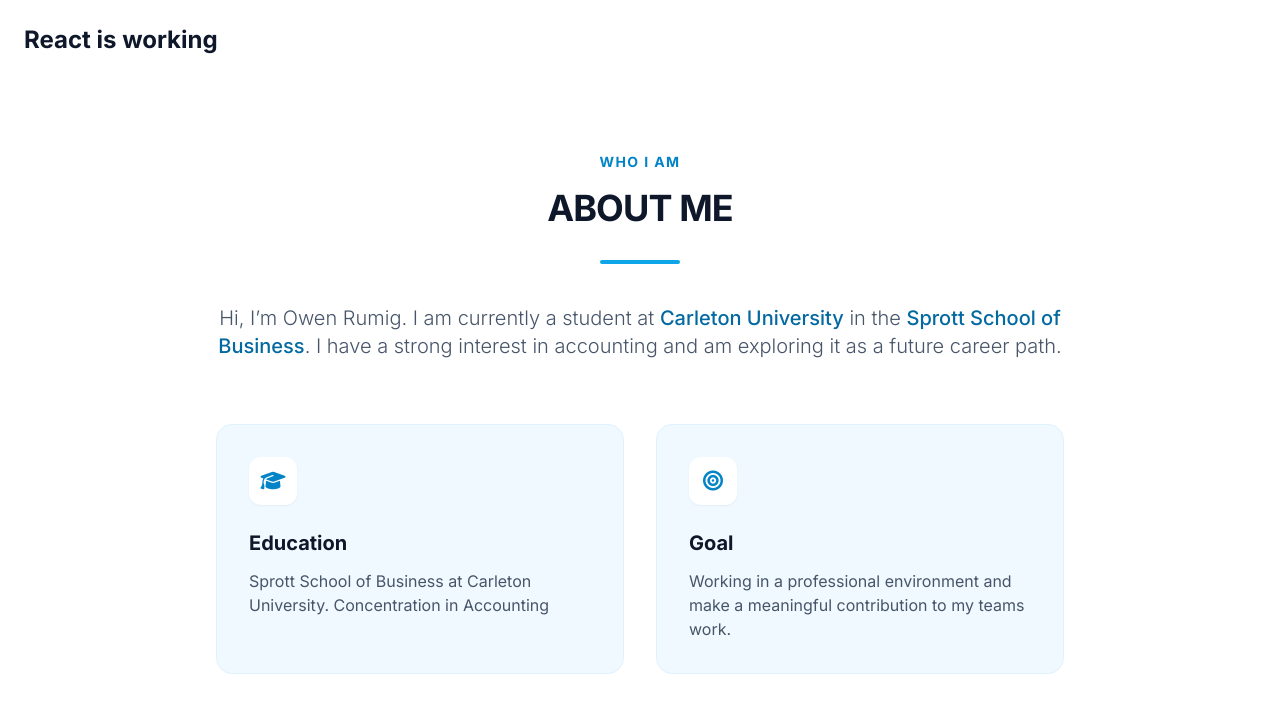
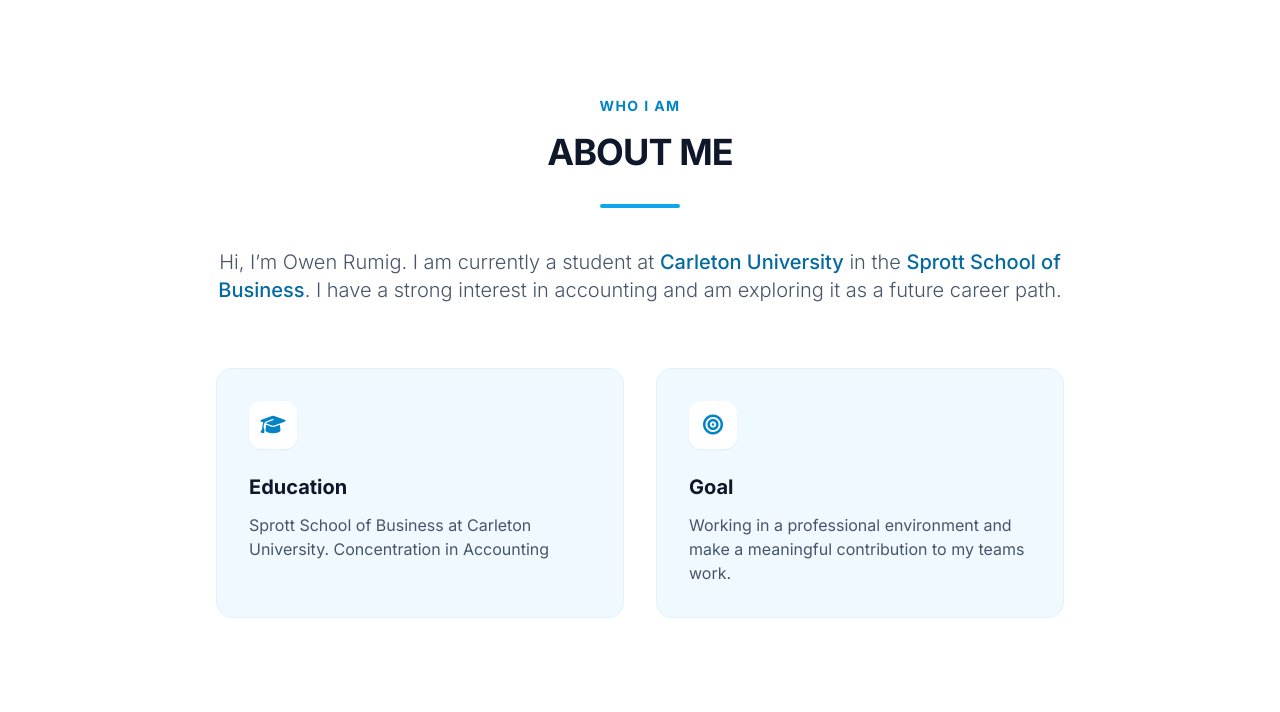
Before and after one commit to owenrumig/Portfolio, a React (Vite) app: page / in a window 1280 px wide. Shown: the top 712 px of the page. Built offline with nearby package versions, Linux system fonts and the light colour scheme.

Commit message:
Update App.tsx

```diff
--- a/src/App.tsx
+++ b/src/App.tsx
@@ -2,12 +2,8 @@
 
 export default function App() {
   return (
-    <div className="p-6">
-      <h1 className="text-2xl font-bold">
-        React is working
-      </h1>
-
+    <main>
       <About />
-    </div>
+    </main>
   );
 }
```
